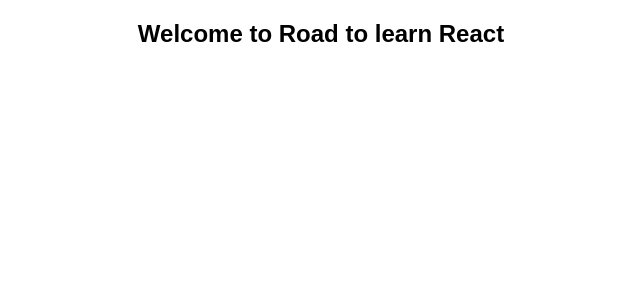
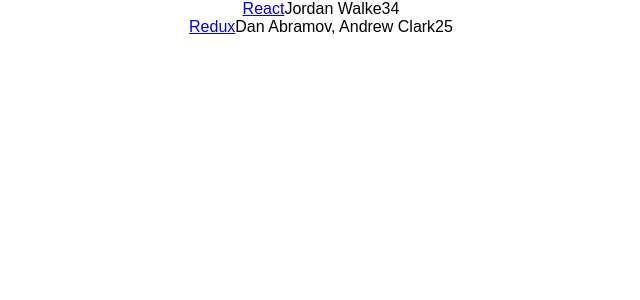
Before and after one commit to lipemorais/hackernew-react, a React (Create React App) app: page / in a window 1280 px wide. Shown: the top 300 px of the page, without its empty margins (319-959 px from the left). Built offline with nearby package versions, Linux system fonts and the light colour scheme.

Commit message:
Introduce the list and arrow function to render the component

```diff
--- a/src/App.js
+++ b/src/App.js
@@ -2,12 +2,40 @@
 import logo from './logo.svg';
 import './App.css';
 
+const list = [
+  {
+    title: 'React',
+    url: 'https://facebook.github.io/react/',
+    author: 'Jordan Walke',
+    num_comments: 3,
+    points: 4,
+    ObjectID: 0,
+  },
+  {
+    title: 'Redux',
+    url: 'https://github.com/reactjs/redux',
+    author: 'Dan Abramov, Andrew Clark',
+    num_comments: 2,
+    points: 5,
+    ObjectID: 1,
+  },
+]
 class App extends Component {
   render() {
-    var helloWorld = "Welcome to Road to learn React";
     return (
       <div className="App">
-        <h2>{helloWorld}</h2>
+      {list.map(item => {
+        return (
+          <div key={item.ObjectID}>
+            <span>
+              <a href={item.url}>{item.title}</a>
+            </span>
+            <span>{item.author}</span>
+            <span>{item.num_comments}</span>
+            <span>{item.points}</span>
+          </div>
+         );
+      })}
       </div>
     );
   }
```
